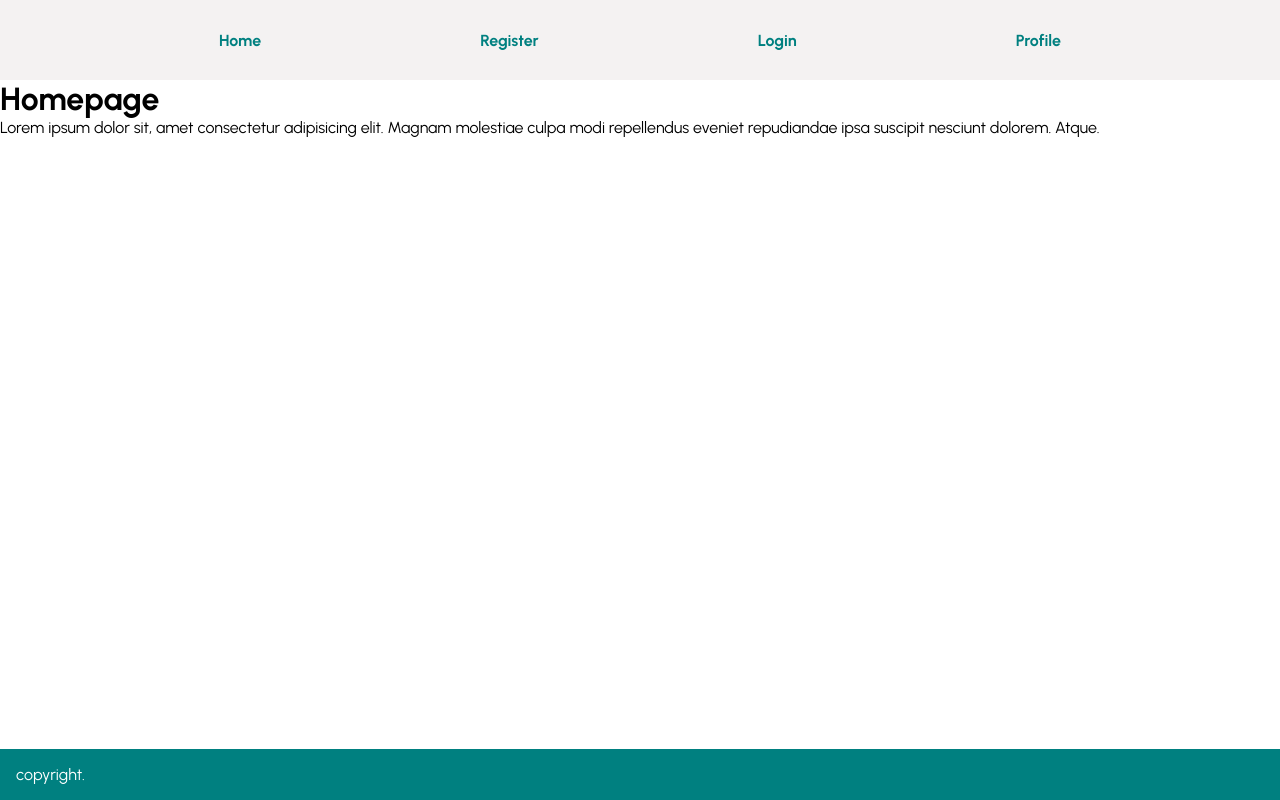
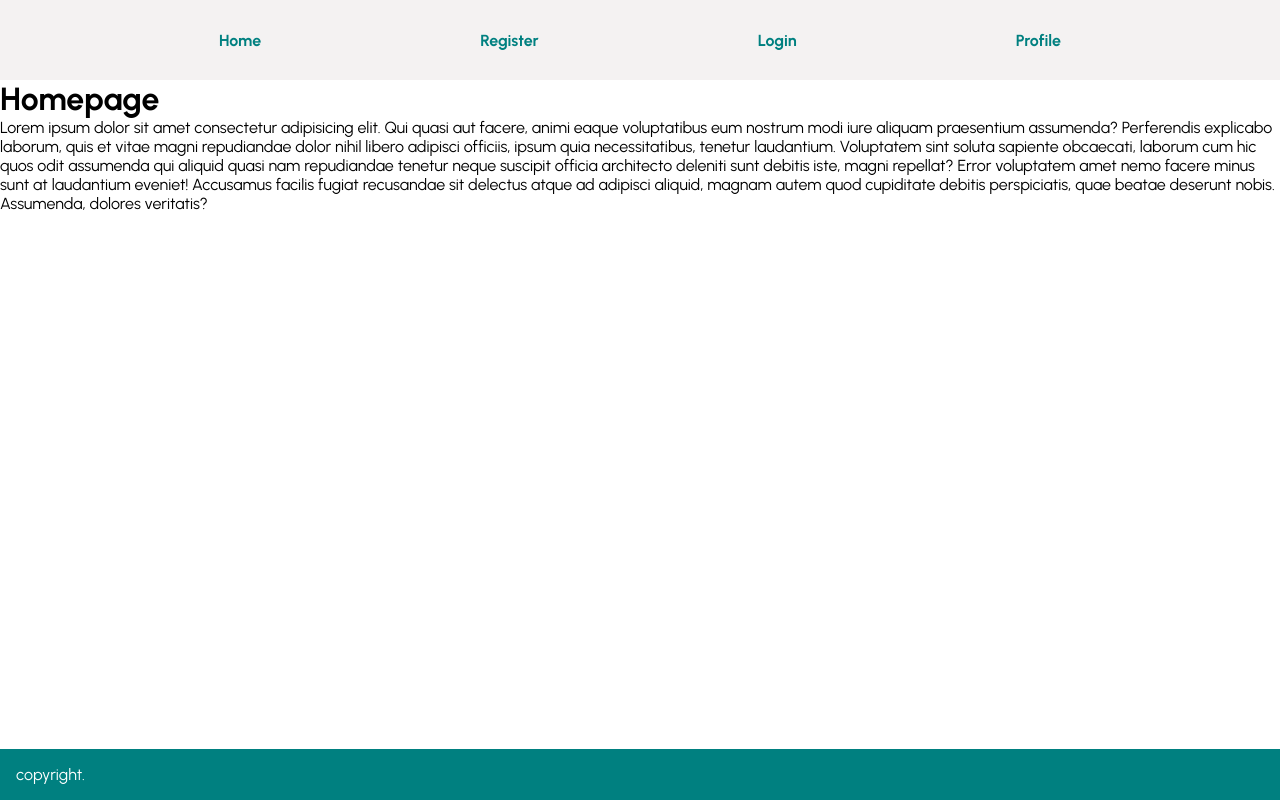
Before and after one commit to femmiennine/fullstack-jwt-auth-practice, a React (Create React App) app in the folder client/: page / in a window 1280 px wide. Built offline with nearby package versions, Linux system fonts and the light colour scheme.

Commit message:
profile renders user data

```diff
--- a/client/src/pages/Home.tsx
+++ b/client/src/pages/Home.tsx
@@ -3,10 +3,17 @@ const Home = () => {
     <div>
       <h1>Homepage</h1>
       <p>
-        Lorem ipsum dolor sit, amet consectetur adipisicing elit. Magnam molestiae culpa modi repellendus eveniet repudiandae ipsa suscipit nesciunt
-        dolorem. Atque.
+        Lorem ipsum dolor sit amet consectetur adipisicing elit. Qui quasi aut facere, animi eaque
+        voluptatibus eum nostrum modi iure aliquam praesentium assumenda? Perferendis explicabo
+        laborum, quis et vitae magni repudiandae dolor nihil libero adipisci officiis, ipsum quia
+        necessitatibus, tenetur laudantium. Voluptatem sint soluta sapiente obcaecati, laborum cum
+        hic quos odit assumenda qui aliquid quasi nam repudiandae tenetur neque suscipit officia
+        architecto deleniti sunt debitis iste, magni repellat? Error voluptatem amet nemo facere
+        minus sunt at laudantium eveniet! Accusamus facilis fugiat recusandae sit delectus atque ad
+        adipisci aliquid, magnam autem quod cupiditate debitis perspiciatis, quae beatae deserunt
+        nobis. Assumenda, dolores veritatis?
       </p>
     </div>
-  );
-};
-export default Home;
+  )
+}
+export default Home
--- a/client/src/pages/Login.tsx
+++ b/client/src/pages/Login.tsx
@@ -26,7 +26,7 @@ const Login = () => {
       setModalText(response.data.message)
       setIsModalOpen(true)
       setResponseStatus(true)
-      navigate('/profile', { state: response.data })
+      navigate('/profile')
     } catch (error: any) {
       setModalText(error.response.message)
       setIsModalOpen(true)
--- a/client/src/pages/Profile.tsx
+++ b/client/src/pages/Profile.tsx
@@ -1,8 +1,45 @@
-import { useLocation } from 'react-router-dom'
+import axios from 'axios'
+import { useEffect, useState } from 'react'
+
+axios.defaults.withCredentials = true
+
+type IUser = {
+  name?: string
+  email?: string
+  phone?: string
+}
 
 const Profile = () => {
-  const location = useLocation()
-  console.log(location.state)
-  return <div>Profile</div>
+  const [user, setUser] = useState<IUser>()
+  const sendRequest = async () => {
+    try {
+      const response = await axios.get('http://localhost:4000/api/users/profile', {
+        withCredentials: true,
+      })
+      setUser(response.data.user)
+      return response.data
+    } catch (error: any) {
+      console.log(error)
+    }
+  }
+
+  useEffect(() => {
+    sendRequest()
+  }, [])
+
+  return (
+    <div>
+      <h1>Profile</h1>
+      <p>{user?.name}</p>
+      <p>{user?.email}</p>
+      <p>{user?.phone}</p>
+      <p>
+        Lorem ipsum, dolor sit amet consectetur adipisicing elit. Quas aliquam natus saepe cum
+        impedit, iusto eos nisi dolorum iure rerum alias atque numquam ratione harum quos aspernatur
+        dolores, et sequi velit repudiandae optio, doloribus quae? Laudantium repudiandae vero saepe
+        dolor veniam quae assumenda exercitationem autem eligendi rerum. A, temporibus rem!
+      </p>
+    </div>
+  )
 }
 export default Profile
--- a/client/src/pages/Register.tsx
+++ b/client/src/pages/Register.tsx
@@ -1,5 +1,6 @@
 import axios from 'axios'
 import { useState } from 'react'
+import { useNavigate } from 'react-router-dom'
 import styled from 'styled-components'
 import Modal from '../components/Modal'
 
@@ -32,6 +33,7 @@ const Input = styled.input`
   height: 100%;
 `
 const Register = () => {
+  const navigate = useNavigate()
   const [user, setUser] = useState({
     name: '',
     email: '',
@@ -55,8 +57,9 @@ const Register = () => {
       setModalText(response.data.message)
       setIsModalOpen(true)
       setResponseStatus(true)
+      navigate('/login')
     } catch (error: any) {
-      console.log('Error', error.response.message)
+      console.log(error.response.message)
       setModalText(error.response.message)
       setIsModalOpen(true)
       setResponseStatus(false)
```
